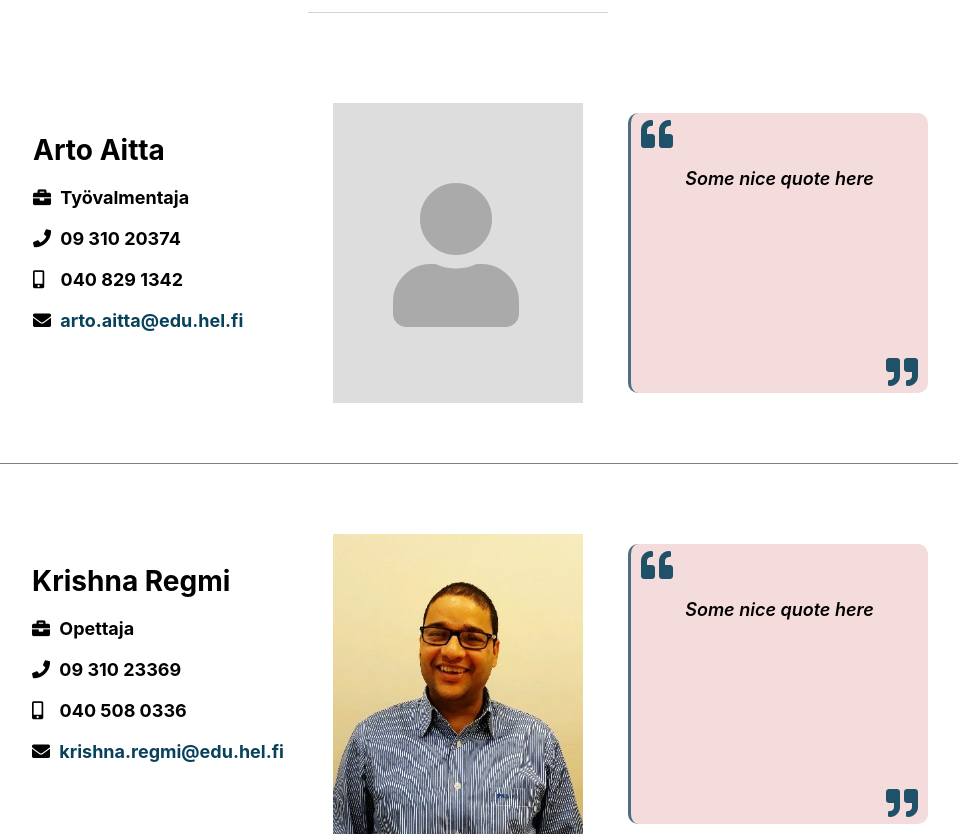
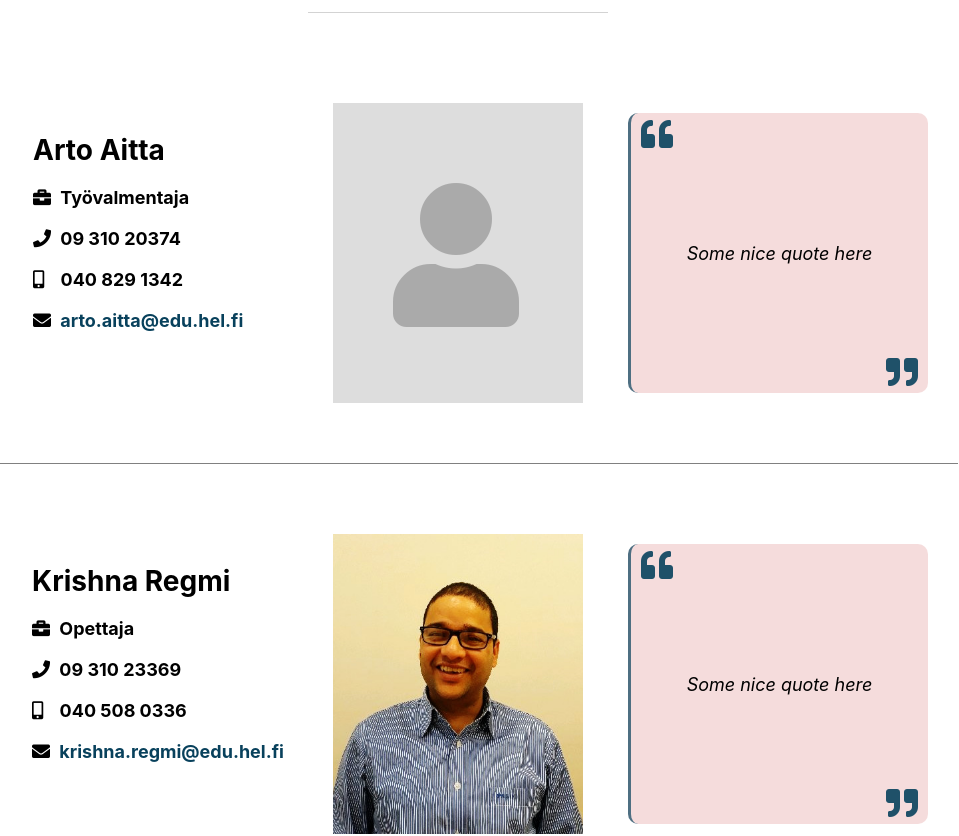
Before and after one commit to digitalents-ictbeginners/website, a React (Create React App) app: page /yhteystiedot in a window 1280 px wide. Shown: the part 1375-2211 px from the top of the page, without its empty margins (182-1141 px from the left). Built offline with nearby package versions, Linux system fonts and the light colour scheme.

Commit message:
Change fonts and refine style

```diff
--- a/public/index.html
+++ b/public/index.html
@@ -24,7 +24,6 @@
       Learn how to configure a non-root public URL by running `npm run build`.
     -->
     <link rel="stylesheet" href="https://use.fontawesome.com/releases/v5.7.2/css/all.css" integrity="sha384-fnmOCqbTlWIlj8LyTjo7mOUStjsKC4pOpQbqyi7RrhN7udi9RwhKkMHpvLbHG9Sr" crossorigin="anonymous">
-    <link href="https://fonts.googleapis.com/css?family=Orbitron" rel="stylesheet">
 
 <!--     <link href="https://fonts.googleapis.com/css?family=Asap" rel="stylesheet">
  -->    <title>React App</title>
--- a/src/components/Contacts/Person.css
+++ b/src/components/Contacts/Person.css
@@ -64,6 +64,7 @@
     box-sizing: border-box;
     grid-template-columns: 32px 1fr 32px;
     grid-template-rows: 32px 1fr 32px;
+    align-items: center;
     background-color: rgba(235, 186, 185, 0.5);
     border-left: 3px solid rgba(8, 65, 92,0.7);
     border-radius: 10px;
@@ -75,9 +76,9 @@
 
 .personQuote p {
     font-size: 18px;
-    font-weight: 600;
+    font-weight: 400;
     font-style: italic;
-    grid-column: 2;
+    grid-column: 1/4;
     grid-row: 2;
 }
 
--- a/src/components/Home/ApplyInfo.css
+++ b/src/components/Home/ApplyInfo.css
@@ -56,8 +56,7 @@
 .aiTextBox h2 {
     color: #fff;
     font-size: 48px;
-    font-family: 'Orbitron', sans-serif;
-    letter-spacing: 2px;
+    font-weight: 200;
 }
 
 .aiTextBox p {
@@ -118,12 +117,6 @@
     text-transform: uppercase;
 }
 
-
-
-.aiContent h2 {
-    font-size: 36px;
-}
-
 @media only screen and (max-width: 600px) {
     .aiContentWrapper {
         padding-bottom: 50px;
--- a/src/components/Home/BlogPreview.css
+++ b/src/components/Home/BlogPreview.css
@@ -54,9 +54,7 @@
 }
 
 .bpcPost h3 {
-    margin-top: 10px;
-    font-family: 'Orbitron', sans-serif;
-    letter-spacing: 1px;
+    margin-top: 7px;
     font-size: 18px;
 }
 
--- a/src/components/Home/InfoGrid.css
+++ b/src/components/Home/InfoGrid.css
@@ -17,7 +17,6 @@
 
 .infoGrid h3 {
     text-align: center;
-    font-weight: 300;
     margin: 30px 0;
     font-size: 48px;
     font-weight: 200;
--- a/src/components/Home/InfoGridBlock.css
+++ b/src/components/Home/InfoGridBlock.css
@@ -23,9 +23,7 @@
     text-align: center;
     font-size: 30px;
     font-weight: 600;
-    letter-spacing: 2px;
-    font-family: 'Orbitron', sans-serif;
-
+    letter-spacing: 1px;
 }
 
 .ibText p {
--- a/src/components/Home/Landing.css
+++ b/src/components/Home/Landing.css
@@ -45,7 +45,6 @@
     width: max-content;
     padding: 0 10px;
     margin: 0 auto -20px auto;
-    font-family: 'Orbitron', sans-serif;
 }
 
 .scrollIndicator {
```
